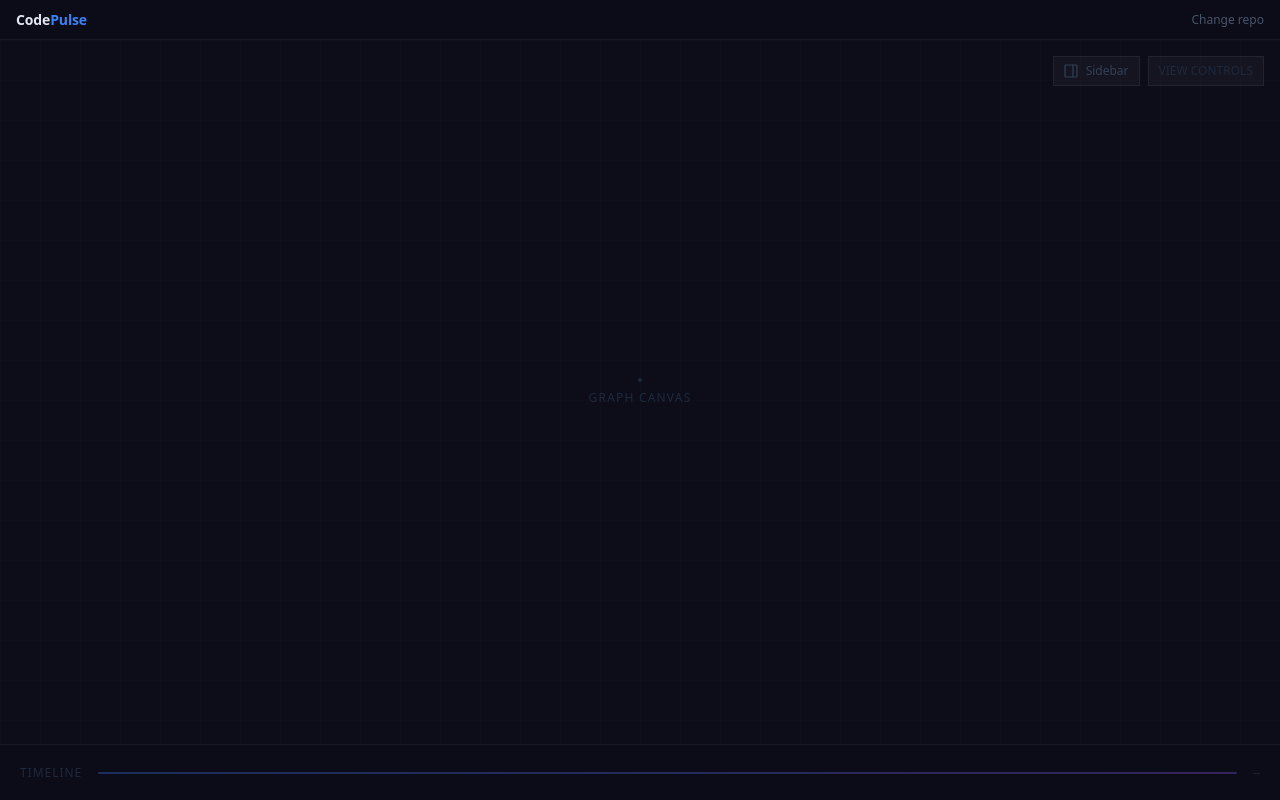
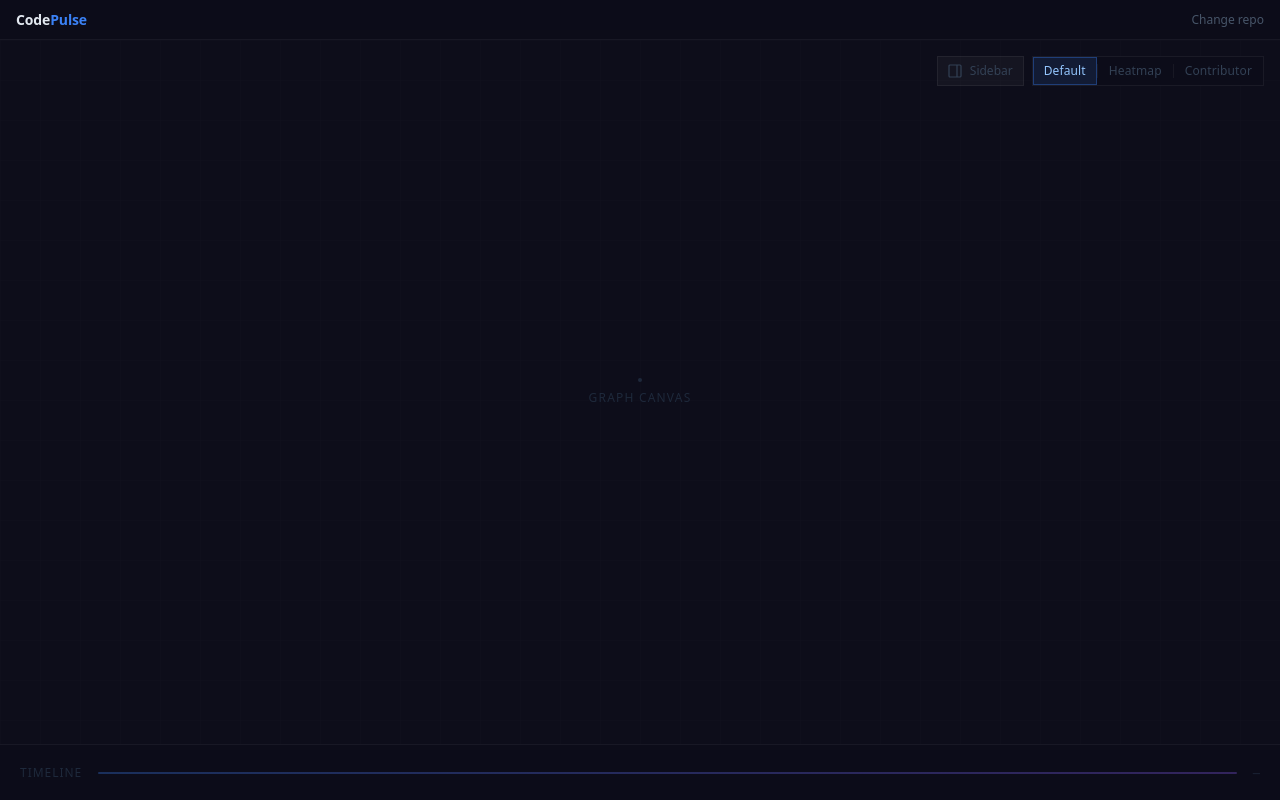
Before and after one commit to MuslimMujahid/code-pulse, a Next.js app: page /dashboard in a window 1280 px wide. Built offline with nearby package versions, Linux system fonts and the light colour scheme.

Commit message:
feat: [US-015] - Build ViewControls mode toggle (Default / Heatmap / Contributor)

```diff
--- a/src/components/DashboardShell.tsx
+++ b/src/components/DashboardShell.tsx
@@ -4,6 +4,7 @@ import { useCallback, useRef } from "react";
 import { useRouter, useSearchParams } from "next/navigation";
 import { useAppStore } from "@/store/app-store";
 import { ForceGraphCanvas } from "@/components/ForceGraphCanvas";
+import { ViewControls } from "@/components/ViewControls";
 
 /**
  * DashboardShell — the root layout for the CodePulse dashboard.
@@ -403,20 +404,8 @@ export function DashboardShell() {
               Sidebar
             </button>
 
-            {/* ViewControls placeholder — replaced by US-015 */}
-            <div
-              id="view-controls-placeholder"
-              className="flex items-center gap-1"
-              style={{
-                padding: "6px 10px",
-                border: "1px solid rgba(255,255,255,0.06)",
-                background: "rgba(255,255,255,0.03)",
-              }}
-            >
-              <span className="text-xs" style={{ color: "#1e293b" }}>
-                VIEW CONTROLS
-              </span>
-            </div>
+            {/* ── US-015: ViewControls ─────────────────────────────────── */}
+            <ViewControls />
 
             {/* ── US-013: Reset Layout button ─────────────────────────────── */}
             {graphData && (
--- /dev/null
+++ b/src/components/ViewControls.tsx
@@ -0,0 +1,106 @@
+"use client";
+
+/**
+ * ViewControls — three mutually exclusive view mode toggle buttons.
+ *
+ * Modes:
+ *  - Default    : electric blue/violet coloring by commit rank
+ *  - Heatmap    : cool-blue → hot-red gradient by commit frequency
+ *  - Contributor: color nodes by primary contributor, with legend
+ *
+ * Reads viewMode from AppStore and calls setViewMode on click.
+ * Only one button is visually active at a time.
+ */
+
+import { useAppStore } from "@/store/app-store";
+import type { ViewMode } from "@/store/app-store";
+
+interface ModeButtonProps {
+  label: string;
+  active: boolean;
+  onClick: () => void;
+}
+
+function ModeButton({ label, active, onClick }: ModeButtonProps) {
+  return (
+    <button
+      onClick={onClick}
+      aria-pressed={active}
+      className="text-xs transition-all duration-150 select-none"
+      style={{
+        padding: "5px 10px",
+        // Active: bright blue tint, visible border
+        // Inactive: near-invisible ghost style
+        color: active ? "#93c5fd" : "#334155",
+        background: active ? "rgba(59,130,246,0.12)" : "transparent",
+        border: `1px solid ${active ? "rgba(59,130,246,0.35)" : "transparent"}`,
+        cursor: "pointer",
+        fontVariantNumeric: "tabular-nums",
+        letterSpacing: "0.01em",
+      }}
+      onMouseEnter={(e) => {
+        if (!active) {
+          e.currentTarget.style.color = "#64748b";
+          e.currentTarget.style.borderColor = "rgba(255,255,255,0.07)";
+          e.currentTarget.style.background = "rgba(255,255,255,0.03)";
+        }
+      }}
+      onMouseLeave={(e) => {
+        if (!active) {
+          e.currentTarget.style.color = "#334155";
+          e.currentTarget.style.borderColor = "transparent";
+          e.currentTarget.style.background = "transparent";
+        }
+      }}
+    >
+      {label}
+    </button>
+  );
+}
+
+export function ViewControls() {
+  const viewMode = useAppStore((s) => s.viewMode);
+  const setViewMode = useAppStore((s) => s.setViewMode);
+
+  const modes: { label: string; mode: ViewMode }[] = [
+    { label: "Default", mode: "default" },
+    { label: "Heatmap", mode: "heatmap" },
+    { label: "Contributor", mode: "contributor" },
+  ];
+
+  return (
+    <div
+      role="group"
+      aria-label="Graph view mode"
+      className="flex items-center"
+      style={{
+        background: "rgba(13,13,26,0.80)",
+        border: "1px solid rgba(255,255,255,0.06)",
+        backdropFilter: "blur(6px)",
+        WebkitBackdropFilter: "blur(6px)",
+        gap: 0,
+      }}
+    >
+      {modes.map(({ label, mode }, idx) => (
+        <div key={mode} className="flex items-center">
+          {/* Thin divider between buttons (not before first) */}
+          {idx > 0 && (
+            <div
+              aria-hidden="true"
+              style={{
+                width: 1,
+                height: 14,
+                background: "rgba(255,255,255,0.05)",
+              }}
+            />
+          )}
+          <ModeButton
+            label={label}
+            active={viewMode === mode}
+            onClick={() => setViewMode(mode)}
+          />
+        </div>
+      ))}
+    </div>
+  );
+}
```
